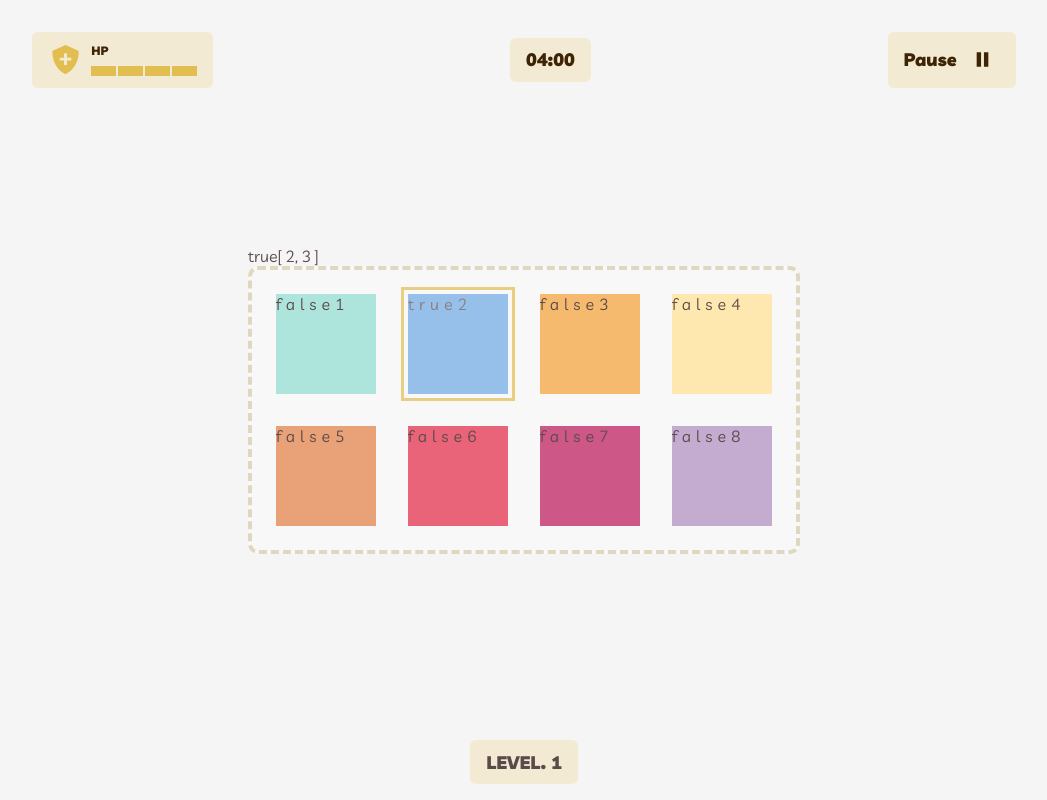
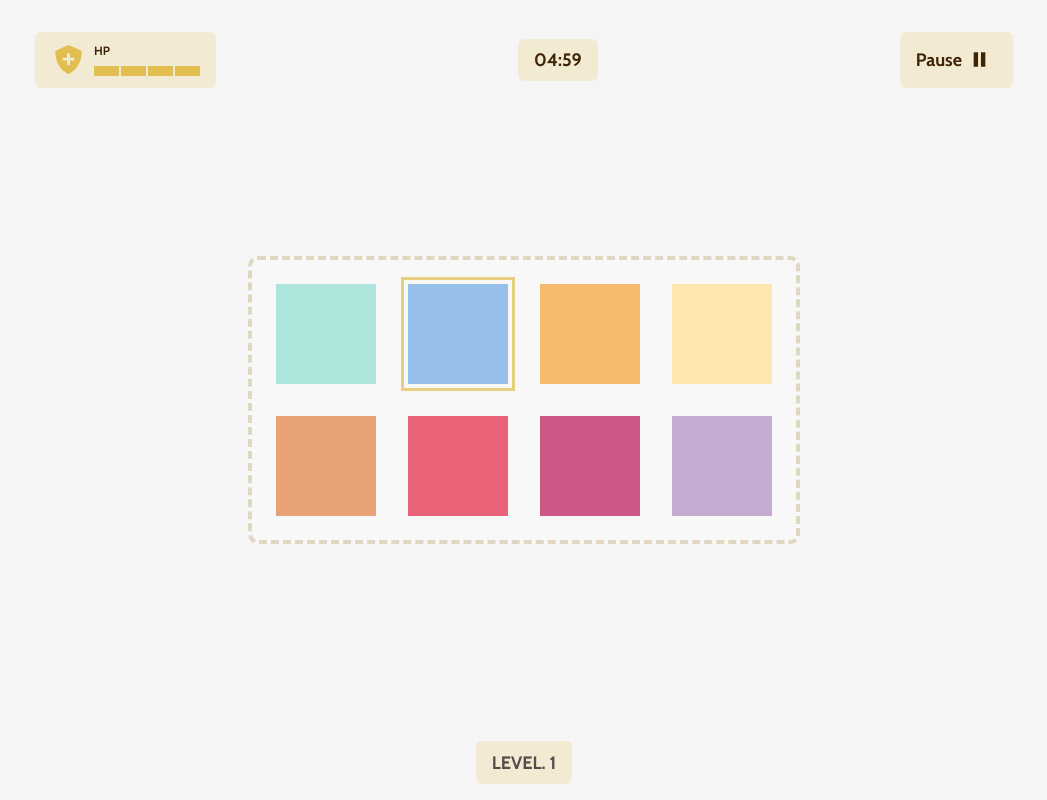
Before and after one commit to Afrianns/simon-project, a Vue app: page / in a window 1280 px wide. Both pictures are taken after a click on the item "START". Shown: the whole page, without its empty margins (116-1163 px from the left). Built offline with nearby package versions, Linux system fonts and the light colour scheme.

Commit message:
add bunch of features

```diff
--- a/index.html
+++ b/index.html
@@ -7,10 +7,10 @@
     <link rel="preconnect" href="https://fonts.googleapis.com" />
     <link rel="preconnect" href="https://fonts.gstatic.com" crossorigin />
     <link
-      href="https://fonts.googleapis.com/css2?family=Livvic:wght@200;300;400;600;900&display=swap"
+      href="https://fonts.googleapis.com/css2?family=Cabin:ital,wght@0,400;0,600;0,700;1,400&display=swap"
       rel="stylesheet"
     />
-    <title>Simon Game</title>
+    <title>Memory Game</title>
   </head>
   <body>
     <div id="app"></div>
--- a/src/App.vue
+++ b/src/App.vue
@@ -3,18 +3,63 @@ import { ref } from "vue";
 import Game from "./components/Game.vue";
 import Nav from "./components/Navbar.vue";
 import Footer from "./components/Footer.vue";
+import Pause from "./components/Pause.vue";
 
 let isStart = ref(false);
+let healthNumber = ref(0);
+let level = ref(1);
+let pause = ref(false);
+let resume = ref(false);
+let restart = ref(false);
 
 let startGame = () => {
   isStart.value = !isStart.value;
 };
+
+let healthbar = (param) => {
+  healthNumber.value = param;
+};
+
+let levelUP = (param) => {
+  level.value = param;
+  console.log(param);
+};
+
+let pauseGame = () => {
+  pause.value = !pause.value;
+};
+
+let menuGame = (param) => {
+  resume.value = !resume.value;
+  if (param == 2) {
+    pause.value = !pause.value;
+    isStart.value = false;
+    restart.value = false;
+    level.value = 1;
+  }
+  if (param == 3) {
+    pause.value = !pause.value;
+    isStart.value = false;
+    restart.value = true;
+    level.value = 1;
+    setTimeout(() => {
+      startGame();
+    }, 1000);
+  }
+};
 </script>
 
 <template>
+  <div class="backdrop" v-show="pause"></div>
+  <Pause v-if="pause" @propParam="menuGame" />
   <Transition mode="out-in">
     <div class="navs-wrapper" :class="{ 'start-game': isStart }" v-if="isStart">
-      <Nav v-show="isStart" />
+      <Nav
+        v-show="isStart"
+        :health="healthNumber"
+        @pause="pauseGame"
+        :resume="resume"
+      />
     </div>
     <div v-else class="navs-wrapper" :class="{ 'start-game': isStart }">
       <h2 class="title-head">Welcome to my</h2>
@@ -22,20 +67,18 @@ let startGame = () => {
     </div>
   </Transition>
   <div>
-    <div class="wrapper-menu menu" v-if="!isStart">
+    <div class="wrapper-menu menu" v-if="!isStart && !restart">
       <ul class="list-menu">
         <li @click="startGame()">START</li>
         <li>SETTING</li>
         <li>ABOUT</li>
       </ul>
     </div>
-    <Transition>
-      <div v-if="isStart">
-        <Game :start="isStart" />
-      </div>
-    </Transition>
+    <div v-if="isStart">
+      <Game :start="isStart" @wrongStep="healthbar" @levelUp="levelUP" />
+    </div>
   </div>
-  <Footer v-show="isStart" />
+  <Footer v-show="isStart" :level="level" />
 </template>
 
 <style scoped>
@@ -58,27 +101,4 @@ let startGame = () => {
   font-family: "Holen Vintage";
   font-size: 3rem;
 }
-
-.list-menu {
-  font-family: var(--sans-font);
-  color: var(--golden-dark);
-  list-style: none;
-  text-align: center;
-  letter-spacing: 5px;
-  font-weight: 400;
-  width: fit-content;
-  margin: 2rem auto;
-}
-.list-menu li {
-  cursor: pointer;
-  margin: 2rem 0;
-}
-.list-menu li:hover {
-  margin: 2rem 0;
-  padding: 1rem;
-  display: inline;
-  width: fit-content;
-  color: var(--golden-dark);
-  background: #f3f3f3;
-}
 </style>
--- a/src/components/Footer.vue
+++ b/src/components/Footer.vue
@@ -1,12 +1,12 @@
 <script setup>
 import { ref } from "vue";
-let level = ref(1);
+let level = defineProps(["level"]);
 </script>
 <template>
   <Transition>
     <footer>
       <div class="level">
-        <h2>LEVEL. {{ level }}</h2>
+        <h2>LEVEL. {{ level.level }}</h2>
       </div>
     </footer>
   </Transition>
--- a/src/components/Game.vue
+++ b/src/components/Game.vue
@@ -3,6 +3,8 @@ import { ref, watch, onMounted, computed, reactive } from "vue";
 import Swal from "sweetalert2";
 
 let start = defineProps(["start"]);
+let changeState = defineEmits(["wrongStep", "levelUp"]);
+
 let items = reactive([
   { id: 1, color: "#ADE4DB", pattern: false },
   { id: 2, color: "#6DA9E4", pattern: false },
@@ -19,6 +21,11 @@ let repeat = ref(2);
 let patternID = ref([]);
 let wrongStep = ref(false);
 let correctStep = ref(false);
+let healthNumber = ref(4);
+let level = ref(1);
+let isClickable = ref(false);
+
+let idx = ref("");
 
 function randomPattern() {
   for (let i = 0; i <= repeat.value - 1; i++) {
@@ -29,6 +36,7 @@ function randomPattern() {
 
 function startGame() {
   console.log(patternID.value, patternID.value.length);
+  isClickable.value = false;
   for (let i = 0; i <= patternID.value.length - 1; i++) {
     repeatTask(i);
   }
@@ -41,6 +49,11 @@ function repeatTask(i) {
 }
 
 function drawPattern(i) {
+  if (i >= patternID.value.length - 1) {
+    setTimeout(() => {
+      isClickable.value = true;
+    }, 1000);
+  }
   for (const item of items) {
     item["pattern"] = false;
   }
@@ -53,29 +66,35 @@ function drawPattern(i) {
         item["pattern"] = false;
       }
     }
-  }, 100);
+  }, 10);
 }
 
 let sorted = 0;
 
 function boxClick(id) {
+  if (healthNumber.value == 0 || !isClickable.value) {
+    return;
+  }
   for (const i in patternID.value) {
-    console.log(patternID.value[i], i, sorted);
     if (i == sorted) {
-      console.log(patternID[i] == id);
       if (patternID.value[i] == id) {
         sorted++;
         correctStep.value = true;
         delayAnim(correctStep);
-        console.log("break?", sorted, patternID.value.length);
+
         if (sorted == patternID.value.length) {
           sorted = 0;
+          level.value++;
+          changeState("levelUp", level.value);
           randomPattern();
           callStart();
         }
       } else {
         wrongStep.value = true;
+        healthNumber.value--;
+        changeState("wrongStep", healthNumber.value);
         delayAnim(wrongStep);
+
         wrongStepAlert();
       }
       break;
@@ -84,8 +103,9 @@ function boxClick(id) {
 }
 
 let delayAnim = (param) => {
-  setTimeout(() => {
+  idx.value = setTimeout(() => {
     param.value = false;
+    // idx.value = "";
   }, 1000);
 };
 
@@ -117,7 +137,6 @@ function callStart() {
 </script>
 
 <template>
-  {{ start.start }}{{ patternID }}
   <div
     class="wrapper-menu"
     :class="{
@@ -126,8 +145,9 @@ function callStart() {
       'correct-step': correctStep,
     }"
   >
-    <TransitionGroup name="boxs">
-      <div class="wrapper">
+    <Transition name="boxs">
+      <div class="wrapper" v-if="start.start">
+        <!-- {{ start.start }} -->
         <span
           v-for="item in items"
           :key="item.id"
@@ -136,11 +156,10 @@ function callStart() {
             clicked: item['pattern'],
           }"
           :style="{ background: item.color }"
-          @click="boxClick(item.id)"
-          >{{ item["pattern"] }}{{ item.id }}</span
-        >
+          @click.prevent="boxClick(item.id)"
+        ></span>
       </div>
-    </TransitionGroup>
+    </Transition>
   </div>
 </template>
 
--- a/src/components/Navbar.vue
+++ b/src/components/Navbar.vue
@@ -1,4 +1,82 @@
 <script setup>
+import { ref, watch } from "vue";
+let propsData = defineProps(["health", "resume"]);
+let pauseEmit = defineEmits(["pause"]);
+let healthbars = ref([
+  { id: 1, isEmpty: false },
+  { id: 2, isEmpty: false },
+  { id: 3, isEmpty: false },
+  { id: 4, isEmpty: false },
+]);
+let minutes = ref(0);
+let seconds = ref(0);
+let distance = ref(5);
+let pauseGame = ref(false);
+distance.value = distance.value * 60000;
+let isPause = ref(false);
+
+// watch evertime user wrong click step & decrease the health bar
+watch(
+  () => propsData.health,
+  (a) => {
+    console.log(a);
+    if (a >= 0) {
+      healthbars.value.forEach((healthbar, idx) => {
+        if (idx == a) {
+          healthbar["isEmpty"] = true;
+        }
+      });
+    }
+  }
+);
+
+// function calculate minutes
+let getTimeMinutes = () => {
+  return (minutes.value = Math.floor(
+    (distance.value % (1000 * 60 * 60)) / (1000 * 60)
+  ));
+};
+
+// function calculate seconds
+let getTimeSeconds = () => {
+  return (seconds.value = Math.floor((distance.value % (1000 * 60)) / 1000));
+};
+
+// initial minutes and seconds value
+seconds.value = getTimeSeconds();
+minutes.value = getTimeMinutes();
+
+// countdown time
+let idx = setInterval(() => {
+  if (!isPause.value) {
+    distance.value -= 1000;
+
+    seconds.value = getTimeSeconds();
+    minutes.value = getTimeMinutes();
+
+    if (distance.value <= 0) {
+      breakInteval();
+    }
+  }
+}, 1000);
+
+watch(
+  () => propsData.resume,
+  () => {
+    pause();
+  }
+);
+
+// function clear interval when time hit 00:00
+function breakInteval() {
+  clearInterval(idx);
+}
+
+function pause() {
+  isPause.value = !isPause.value;
+  pauseGame.value = !pauseGame.value;
+  pauseEmit("pause");
+}
 </script>
 <template>
   <Transition mode="out-in">
@@ -8,19 +86,30 @@
         <div class="hp">
           <h2>HP</h2>
           <div class="bar">
-            <span></span>
-            <span></span>
-            <span></span>
-            <span></span>
+            <span
+              v-for="healthbar in healthbars"
+              :key="healthbar.id"
+              :class="{ 'bar-empty': healthbar.isEmpty }"
+            ></span>
           </div>
         </div>
       </div>
       <div class="timer">
-        <h2>04:00</h2>
+        <h2>
+          {{ minutes.toString().padStart(2, 0) }}:{{
+            seconds.toString().padStart(2, 0)
+          }}
+        </h2>
       </div>
-      <div class="pause">
+      <div class="pause" @click.prevent="pause()">
         <h2>Pause</h2>
-        <img src="../assets/icons/pause.svg" width="35" alt="pause icon" />
+        <img
+          src="../assets/icons/pause.svg"
+          v-if="!pauseGame"
+          width="35"
+          alt="pause icon"
+        />
+        <img src="../assets/icons/play.svg" v-else width="35" alt="play icon" />
       </div>
     </div>
   </Transition>
@@ -43,11 +132,13 @@
 .pause {
   display: flex;
   align-items: center;
-  gap: 8px;
 }
 
 .pause {
   cursor: pointer;
+}
+.healthbar {
+  gap: 8px;
 }
 
 .healthbar h2 {
@@ -63,6 +154,10 @@
   height: 10px;
   background: var(--golden);
 }
+.bar .bar-empty {
+  background: none;
+  border: 1px solid var(--golden);
+}
 .hp {
   text-align: left;
 }
--- /dev/null
+++ b/src/components/Pause.vue
@@ -0,0 +1,33 @@
+<script setup>
+let propsData = defineEmits(["propParam"]);
+
+function backToMenu() {
+  propsData("propParam");
+}
+</script>
+<template>
+  <div class="menu">
+    <ul class="list-menu">
+      <li @click="propsData('propParam', 1)">RESUME</li>
+      <li @click="propsData('propParam', 2)">MENU</li>
+      <li @click="propsData('propParam', 3)">RESTART</li>
+      <li>ABOUT</li>
+    </ul>
+  </div>
+</template>
+
+<style scoped>
+.menu {
+  position: absolute;
+  z-index: 1;
+  background: var(--primary-light);
+  width: 5vw;
+  height: fit-content;
+  box-shadow: 5px 12px 25px #a7967c1f;
+  padding: 2rem;
+}
+
+/* .list-menu > * {
+  margin-bottom: 2.5rem;
+} */
+</style>
--- a/src/style.css
+++ b/src/style.css
@@ -8,7 +8,7 @@
   --golden-dark-black:#3F2305;
   --golden-light-bg: #F2EAD3;
   --golden: #E2BD4F;
-  --sans-font: 'Livvic', sans-serif;
+  --sans-font: 'Cabin', sans-serif;
 }
 
 @font-face {
@@ -35,9 +35,52 @@
   flex-direction: column;
   row-gap: 60px;
   margin: auto;
+  transition: all 1s ease;
+}
+
+.backdrop{
+  position: absolute;
+  z-index: 1;
+  top: 0;
+  left: 0;
+  right: 0;
+  bottom: 0;
+  opacity: .5;
+  background-color:#F2EAD3;
+  /* width: 100px;
+  height: 100px; */
+}
+
+.list-menu {
+  font-family: var(--sans-font);
+  color: var(--golden-dark);
+  list-style: none;
+  text-align: center;
+  letter-spacing: 5px;
+  font-weight: 400;
+  width: fit-content;
+  margin: 2rem auto;
+}
+.list-menu li {
+  cursor: pointer;
+  margin: 2rem 0;
+}
+.list-menu li:hover {
+  margin: 2rem 0;
+  padding: 1rem;
+  display: inline;
+  width: fit-content;
+  color: var(--golden-dark);
+  background: #f3f3f3;
 }
 
 .wrapper-menu {
+  position: absolute;
+  left: 0;
+  right: 0;
+  top: 0;
+  bottom: 0;
+  margin: auto;
   background: var(--primary-light);
   border-radius: 10px;
   height: fit-content;
@@ -51,7 +94,7 @@
 
 .nav > *, .level {
   font-family: var(--sans-font);
-  font-weight: 400;
+  font-weight: 900;
   font-size: 0.75rem;
   padding: 0.65rem 1rem;
   border-radius: 6px;
@@ -83,19 +126,11 @@
   opacity: 0;
 }
 
-.boxs-enter-from{
-  height: 200px;
-  opacity: 0;
-}
-.boxs-leave-to{
-  height: 0;
-  opacity: 0;
-}
 
 /* Transition Group */
 .boxs-enter-active,
 .boxs-leave-active {
-  transition: all 0.5s ease .5s;
+  transition: all 1s ease 1s;
 }
 .boxs-enter-from,
 .boxs-leave-to {
```
Also changed, not shown: src/assets/icons/play.svg (added).
